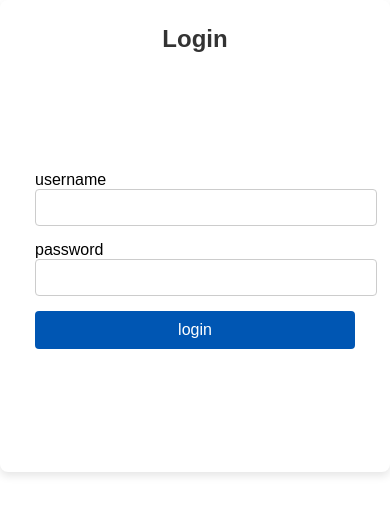
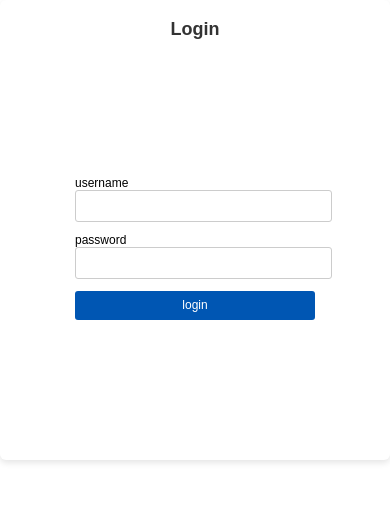
Before and after one commit to elvis-visi/todoApp, a React (Vite) app in the folder frontend/: page /login in a window 390 px wide. Shown: the top 514 px of the page. Built offline with nearby package versions, Linux system fonts and the light colour scheme.

Commit message:
Converting px to rem units

```diff
--- a/frontend/src/styles.css
+++ b/frontend/src/styles.css
@@ -1,4 +1,8 @@
 /* Global styles */
+html {
+  font-size: 16px; /* This is typically the default size in browsers */
+}
+
 body, h1, h2, h3, p {
     margin: 0;
     padding: 0;
@@ -8,8 +12,8 @@ body, h1, h2, h3, p {
   .task-list-view {
     display: flex;
     flex-direction: column;
-    padding: 25px;
-    max-width: 700px; /* set the maximum width to 1200px */
+    padding: 1.5rem;
+    max-width: 44rem; /* set the maximum width to 1200px */
   margin: 0 auto; /* center the container horizontally */
 
   }
@@ -19,27 +23,27 @@ body, h1, h2, h3, p {
 .menu {
   display: flex;
   align-items: center;
-  padding: 10px;
+  padding: 0.625rem;
   background-color: #f7f7f7; /* light gray background */
-  border-bottom: 1px solid #ddd;
+  border-bottom: 0.0625rem solid #ddd;
   box-sizing: border-box; /* Include padding in the width calculation */
 }
 
 .menu input[type="search"] {
   flex-grow: 1; /* Allow the search input to take up any remaining space */
-  padding: 10px;
-  margin-right: 20px; /* Spacing between search input and menu items */
-  font-size: 16px;
-  border: 1px solid #ccc;
-  border-radius: 4px;
+  padding: 0.625rem;
+  margin-right: 1.25rem; /* Spacing between search input and menu items */
+  font-size: 1rem;
+  border: 0.0625rem solid #ccc;
+  border-radius: 0.25rem;
 }
 
 .menu button {
-  padding: 5px 10px;
+  padding: 0.3125rem 0.625rem;
   background-color: #607779; /* Theme color for buttons */
   color: white;
   border: none;
-  border-radius: 4px;
+  border-radius: 0.25rem;
   cursor: pointer;
 }
 
@@ -52,15 +56,15 @@ body, h1, h2, h3, p {
 .sort-by {
   display: flex;
   align-items: center;
-  padding: 10px;
+  padding: 0.625rem;
 }
 
 .sort-by select {
-  width: 150px;
-  padding: 10px;
-  font-size: 16px;
+  width: 12.5rem;
+  padding: 0.625rem;
+  font-size: 1rem;
   border: none;
-  border-radius: 4px;
+  border-radius: 0.25rem;
 }
 
 /* Header component styles */
@@ -68,40 +72,40 @@ body, h1, h2, h3, p {
   display: flex;
   justify-content: space-between;
   align-items: center;
-  padding: 10px;
+  padding: 0.625rem;
     background-color: #eee;
-  max-width: 700px; /* adjust the maximum width to your liking */
+    max-width: 43.75rem;
 }
 
 .header .menu {
-  margin-right: 20px;
+  margin-right: 1.25rem;
 }
 
 .header .sort-by {
-  margin-left: 20px;
+  margin-left: 1.25rem;
 }
 
 
 .task-item {
-  border: 1px solid #ddd;
-  margin: 5px;
-  padding: 15px;
+  border: 0.0625rem solid #ddd;
+  margin: 0.3125rem;
+  padding: 0.9375rem; /* 15px / 16px */
   display: flex;
   align-items: baseline;
   background-color: #fff;
   justify-content: space-between;
-  border-radius: 4px;
-  box-shadow: 0 2px 4px rgba(0, 0, 0, 0.1);
+  border-radius: 0.25rem;
+  box-shadow: 0 0.125rem 0.25rem rgba(0, 0, 0, 0.1);
 }
 
   .task-checkbox-title {
     display: flex;
     align-items: center;
-    margin-bottom: 10px;
+    margin-bottom: 0.625rem;
   }
 
   .task-checkbox-title input[type="checkbox"] {
-    margin-right: 10px;
+    margin-right: 0.625rem;
   }
 
   .task-checkbox-title h3 {
@@ -115,7 +119,7 @@ body, h1, h2, h3, p {
   display: flex;
   justify-content: space-between;
   align-items: center;
-  margin-top: 20px;
+  margin-top: 1.25rem;
 }
 
 
@@ -126,11 +130,11 @@ body, h1, h2, h3, p {
   cursor: pointer;
   display: block;
   width: 100%;
-  padding: 10px;
-  margin-top: 10px;
+  padding: 0.625rem;
+  margin-top: 0.625rem;
   border: none;
-  border-radius: 4px;
-  font-size: 16px;
+  border-radius: 0.25rem;
+  font-size: 1rem;
   font-weight: bold;
 }
 
@@ -152,16 +156,17 @@ body, h1, h2, h3, p {
   .editDelete {
     display: flex;
     justify-content: space-between;
-    margin-top: 10px;
+    margin-top: 0.625rem;
     align-items: center;
   }
 
+
 .editDelete button {
-    width: 60px;
-    margin-right: 10px;
-    padding: 8px 12px;
+  width: 3.75rem;
+  margin-right: 0.625rem;
+  padding: 0.5rem 0.75rem;
   border: none;
-    border-radius: 4px;
+  border-radius: 0.25rem;
   cursor: pointer;
   transition: background-color 0.2s ease-in-out, box-shadow 0.2s ease-in-out;
 }
@@ -194,18 +199,18 @@ body, h1, h2, h3, p {
   display: flex;
   flex-direction: column;
   align-items: center;
-    padding: 10px;
+  padding: 0.625rem;
   background-color: #f7f7f7;
-    border: 1px solid #ddd;
-    border-radius: 4px;
-    box-shadow: 0 2px 4px rgba(0, 0, 0, 0.1);
+  border: 0.0625rem solid #ddd;
+  border-radius: 0.25rem;
+  box-shadow: 0 0.125rem 0.25rem rgba(0, 0, 0, 0.1);
 }
 
 .add-task-modal, .task-item.edit-mode input, .add-task-modal textarea, .add-task-modal select {
-    margin-bottom: 10px;
-    padding: 5px;
-    border: 1px solid #ccc;
-    border-radius: 4px;
+  margin-bottom: 0.625rem; /* 10px / 16px */
+  padding: 0.3125rem; /* 5px / 16px */
+  border: 0.0625rem solid #ccc; /* 1px / 16px */
+  border-radius: 0.25rem;
 }
 
   .overdue_section{
@@ -215,9 +220,9 @@ body, h1, h2, h3, p {
 
   .task-list-headerOverdue input[type="date"] {
     width: 100%;
-    max-width: 200px; /* set a maximum width to prevent it from getting too wide */
-    padding: 10px;
-    font-size: 16px;
+    max-width: 12.5rem;
+    padding: 0.625rem;
+    font-size: 1rem;
 }
 
   .reschedule-btn {
@@ -227,10 +232,10 @@ body, h1, h2, h3, p {
     padding: 0;
     text-align: center;
     display: inline; /* Display as inline element, like text */
-    font-size: 16px; /* Sets font size */
+    font-size: 1rem; /* Sets font size */
     cursor: pointer;
     transition: color 0.3s; /* Smooth transition for color change */
-    margin-right: 15px;
+    margin-right: 0.9375rem;
 }
 
 .reschedule-btn:hover {
@@ -241,100 +246,98 @@ body, h1, h2, h3, p {
 
 #reschedule-input {
   position: absolute;
-    top: 0; /* Aligns the top of the input with the top of the overdue_section */
-    right: 0; /* Aligns the right of the input with the right of the overdue_section */
-    width: 200px;
-    height: auto; /* Let it adjust based on content */
+  top: 0; /* No change needed, position property does not need conversion */
+  right: 0; /* No change needed, position property does not need conversion */
+  width: 12.5rem; /* 200px / 16px */
+  height: auto; /* 'auto' remains unchanged */
   opacity: 0;
-    z-index: -1; /* Put it behind other elements so it's not clickable */
-    pointer-events: none; /* Prevents clicking on the input */
+  z-index: -1;
+  pointer-events: none;
 }
-
 
 .login-view {
   display: flex;
   flex-direction: column;
   align-items: center;
   justify-content: center;
-    padding: 25px;
-    max-width: 700px;
-    height: 50vh;
-    margin: 0 auto; /* Centering the login-view */
-    background-color: #ffffff; /* White background for the form area */
-    box-shadow: 0 4px 8px rgba(0,0,0,0.1); /* Adding some shadow for depth */
-    border-radius: 8px; /* Rounded corners */
+  padding: 1.5625rem; /* 25px / 16px */
+  max-width: 43.75rem; /* 700px / 16px */
+  height: 50vh; /* Viewport height unit, no need for rem conversion */
+  margin: 0 auto;
+  background-color: #ffffff;
+  box-shadow: 0 0.25rem 0.5rem rgba(0,0,0,0.1); /* 4px and 8px converted to rem */
+  border-radius: 0.5rem; /* 8px / 16px */
 }
 
 .login-view h2 {
-    color: #333; /* Dark grey color for the heading */
-    margin-bottom: 20px; /* Space below the header */
+  color: #333;
+  margin-bottom: 1.25rem; /* 20px / 16px */
 }
 
 .login-view input {
-    width: 100%;
-    padding: 10px;
-    margin-bottom: 15px;
-    border: 1px solid #ccc;
-    border-radius: 4px;
+  width: 100%; /* Percentage, remains unchanged */
+  padding: 0.625rem; /* 10px / 16px */
+  margin-bottom: 0.9375rem; /* 15px / 16px */
+  border: 0.0625rem solid #ccc; /* 1px / 16px */
+  border-radius: 0.25rem; /* 4px / 16px */
 }
 
-
 .login-view form {
-  width: 100%; /* Full width of the form */
-  max-width: 320px; /* Maximum width of the form */
-  margin: auto; /* Centers the form vertically and horizontally */
+  width: 100%; /* Full width, no change needed */
+  max-width: 20rem; /* 320px / 16px */
+  margin: auto; /* Centering, no change needed */
 }
 
 .login-view button#login-button {
   width: 100%;
-    padding: 10px;
-    background-color: #0056b3; /* Blue background */
-    color: #ffffff; /* White text */
-    font-size: 16px; /* Slightly larger font size */
+  padding: 0.625rem; /* 10px / 16px */
+  background-color: #0056b3;
+  color: #ffffff;
+  font-size: 1rem; /* 16px / 16px */
   border: none;
-    border-radius: 4px;
-    cursor: pointer; /* Cursor changes to pointer to indicate it's clickable */
-    transition: background-color 0.3s ease; /* Smooth transition for hover effect */
+  border-radius: 0.25rem; /* 4px / 16px */
+  cursor: pointer;
+  transition: background-color 0.3s ease;
 }
 
 .login-view button#login-button:hover {
-    background-color: #003580; /* Darker blue on hover */
+  background-color: #003580;
 }
 
-  .overdue_section  {
+.overdue_section {
   background-color: #f7f7f7;
-    padding: 10px;
-    border: 1px solid #ddd;
-    border-radius: 4px;
-    box-shadow: 0 2px 4px rgba(0, 0, 0, 0.1);
-    margin-bottom: 20px;
+  padding: 0.625rem; /* 10px / 16px */
+  border: 0.0625rem solid #ddd; /* 1px / 16px */
+  border-radius: 0.25rem; /* 4px / 16px */
+  box-shadow: 0 0.125rem 0.25rem rgba(0, 0, 0, 0.1);
+  margin-bottom: 1.25rem; /* 20px / 16px */
 }
-
-
 
 .upcoming-tasks {
   background-color: #f7f7f7;
-    padding: 10px;
-    border: 1px solid #ddd;
-    border-radius: 4px;
-    box-shadow: 0 2px 4px rgba(0, 0, 0, 0.1);
-    margin-bottom: 20px;
+  padding: 0.625rem; /* 10px / 16px */
+  border: 0.0625rem solid #ddd; /* 1px / 16px */
+  border-radius: 0.25rem; /* 4px / 16px */
+  box-shadow: 0 0.125rem 0.25rem rgba(0, 0, 0, 0.1);
+  margin-bottom: 1.25rem; /* 20px / 16px */
 }
 
+@media (max-width: 768px) { /* Responsive adjustments */
 
+  html {
+    font-size: 12px;
+  }
 
-
-@media (max-width: 768px) { /* adjust the breakpoint to your liking */
   .header {
-    flex-direction: column; /* stack the menu and sorting component vertically */
+      flex-direction: column;
   }
-  .task-item.edit-mode{
+  .task-item.edit-mode {
       display: flex;
       flex-direction: column;
-    margin-bottom: 10px;
+      margin-bottom: 0.625rem; /* 10px / 16px */
   }
 
   .task-item.edit-mode input, .task-item.edit-mode textarea, .task-item.edit-mode select {
-    margin-bottom: 10px; /* add some space between input fields */
+      margin-bottom: 0.625rem; /* 10px / 16px */
   }
 }
```
Lines whose indentation alone changed are shown as unchanged.
